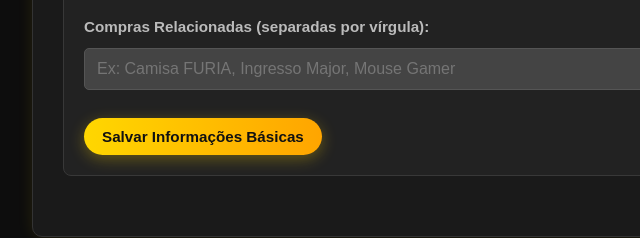
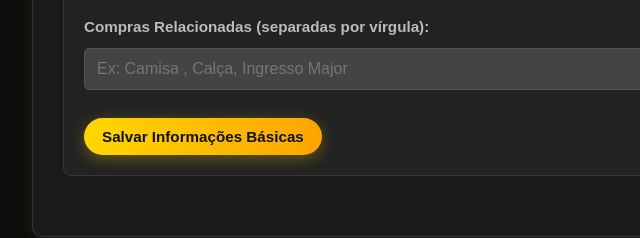
Before and after one commit to Henry5618/KnowYourFanAPP, a plain HTML site: page frontend/index.html in a window 1280 px wide. Shown: the part 936-1174 px from the top of the page, 152-792 px from the left. Drawn offline with Linux system fonts and the light colour scheme.

Commit message:
alteração do index.html

```diff
--- a/frontend/index.html
+++ b/frontend/index.html
@@ -41,7 +41,7 @@
                 <input type="text" id="events" name="events_attended" placeholder="Ex: IEM Rio Major 2022, Watch Party FURIA">
 
                 <label for="purchases">Compras Relacionadas (separadas por vírgula):</label>
-                <input type="text" id="purchases" name="purchases" placeholder="Ex: Camisa FURIA, Ingresso Major, Mouse Gamer">
+                <input type="text" id="purchases" name="purchases" placeholder="Ex: Camisa , Calça, Ingresso Major">
 
                 <button type="submit">Salvar Informações Básicas</button>
                 <p id="basic-info-status"></p>
```
